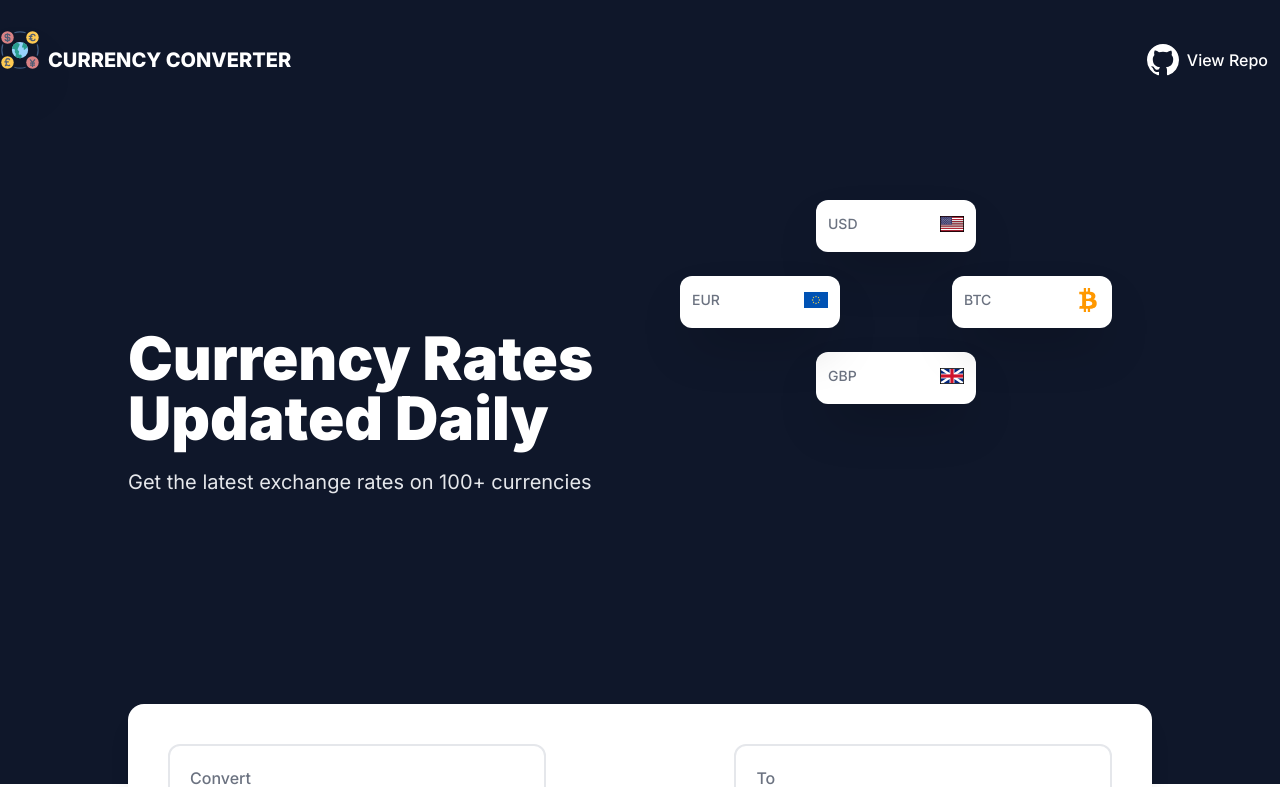
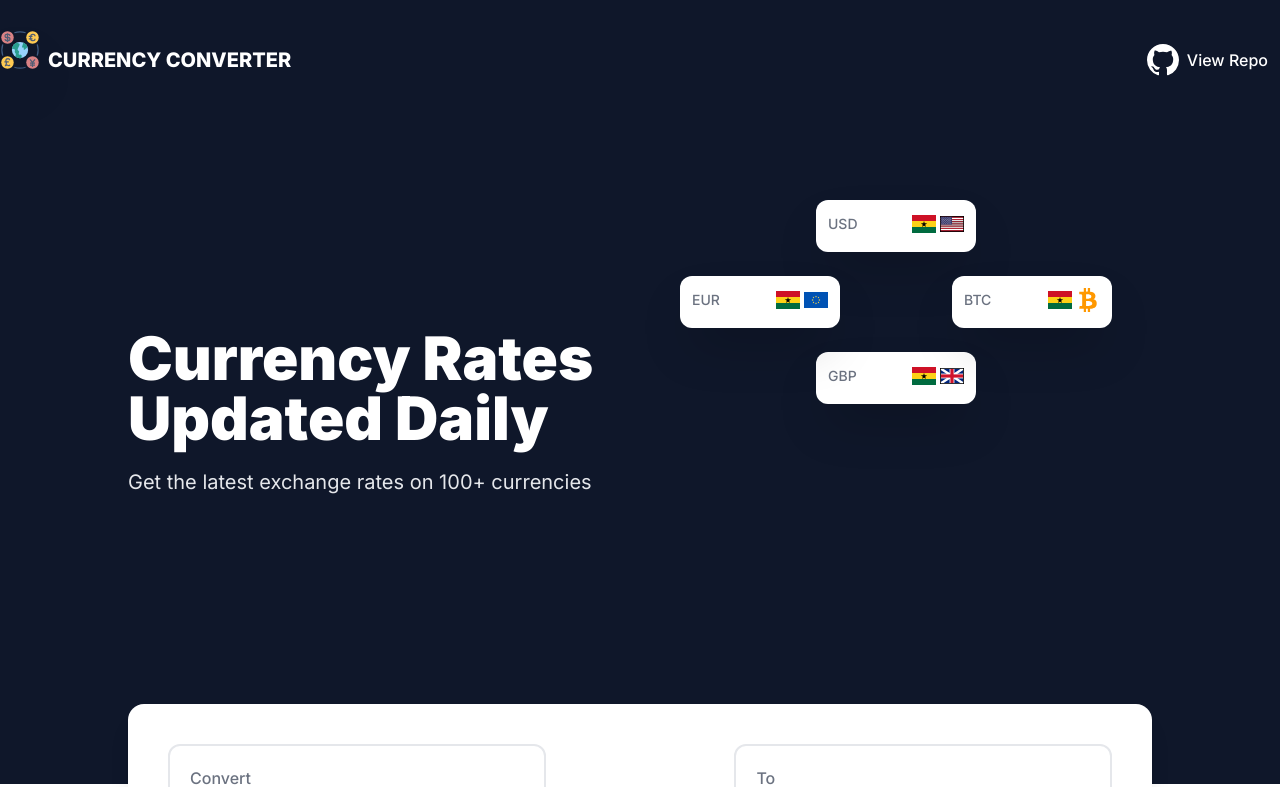
Before and after one commit to cnaallotey/currencyconverter, a Vue app: page / in a window 1280 px wide. Shown: the top 787 px of the page. Built offline with nearby package versions, Linux system fonts and the light colour scheme; no server answers.

Commit message:
adding logo

```diff
--- a/src/components/hero.vue
+++ b/src/components/hero.vue
@@ -17,7 +17,10 @@
             <div class="p-3 w-40 mx-auto bg-white rounded-xl shadow-2xl">
               <div class="flex items-center justify-between">
                 <p class="text-sm font-medium text-gray-500">USD</p>
-                <img class="h-6 w-6" src="../assets/usa-flag.svg" />
+                <div class="flex space-x-1">
+                  <img class="h-6 w-6" src="../assets/ghana.svg" />
+                  <img class="h-6 w-6" src="../assets/usa-flag.svg" />
+                </div>
               </div>
               <p class="text-2xl font-semibold mt-1">{{ rates.USD }}</p>
             </div>
@@ -27,7 +30,10 @@
               <div class="p-3 w-40 mx-auto bg-white rounded-xl shadow-2xl">
                 <div class="flex items-center justify-between">
                   <p class="text-sm font-medium text-gray-500">EUR</p>
-                  <img class="h-6 w-6" src="../assets/european-union.svg" />
+                  <div class="flex space-x-1">
+                    <img class="h-6 w-6" src="../assets/ghana.svg" />
+                    <img class="h-6 w-6" src="../assets/european-union.svg" />
+                  </div>
                 </div>
                 <p class="text-2xl font-semibold mt-1">{{ rates.EUR }}</p>
               </div>
@@ -36,7 +42,10 @@
               <div class="p-3 w-40 mx-auto bg-white rounded-xl shadow-2xl">
                 <div class="flex items-center justify-between">
                   <p class="text-sm font-medium text-gray-500">BTC</p>
-                  <img class="h-6 w-6" src="../assets/btc.svg" />
+                  <div class="flex space-x-1">
+                    <img class="h-6 w-6" src="../assets/ghana.svg" />
+                    <img class="h-6 w-6" src="../assets/btc.svg" />
+                  </div>
                 </div>
                 <p class="text-2xl font-semibold mt-1">{{ rates.BTC }}</p>
               </div>
@@ -46,7 +55,10 @@
             <div class="p-3 w-40 mx-auto bg-white rounded-xl shadow-2xl">
               <div class="flex items-center justify-between">
                 <p class="text-sm font-medium text-gray-500">GBP</p>
-                <img class="h-6 w-6" src="../assets/great-britain-flag.svg" />
+                <div class="flex space-x-1">
+                  <img class="h-6 w-6" src="../assets/ghana.svg" />
+                  <img class="h-6 w-6" src="../assets/great-britain-flag.svg" />
+                </div>
               </div>
               <p class="text-2xl font-semibold mt-1">{{ rates.GBP }}</p>
             </div>
```
Also changed, not shown: src/assets/ghana.svg (added).
